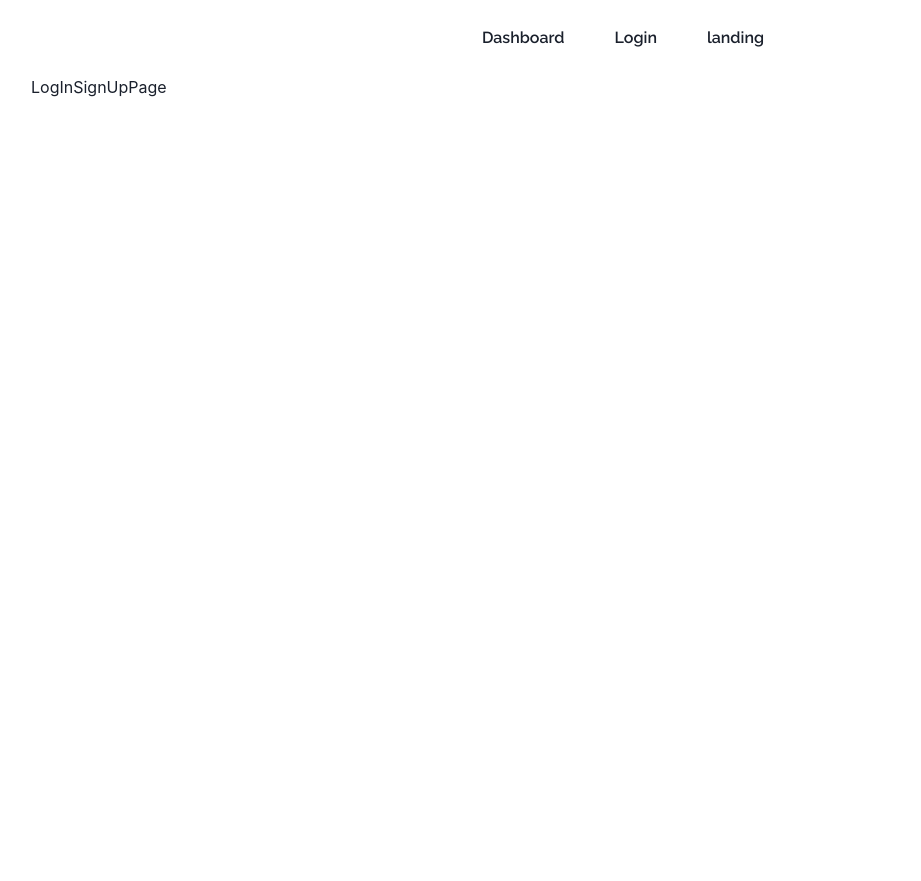
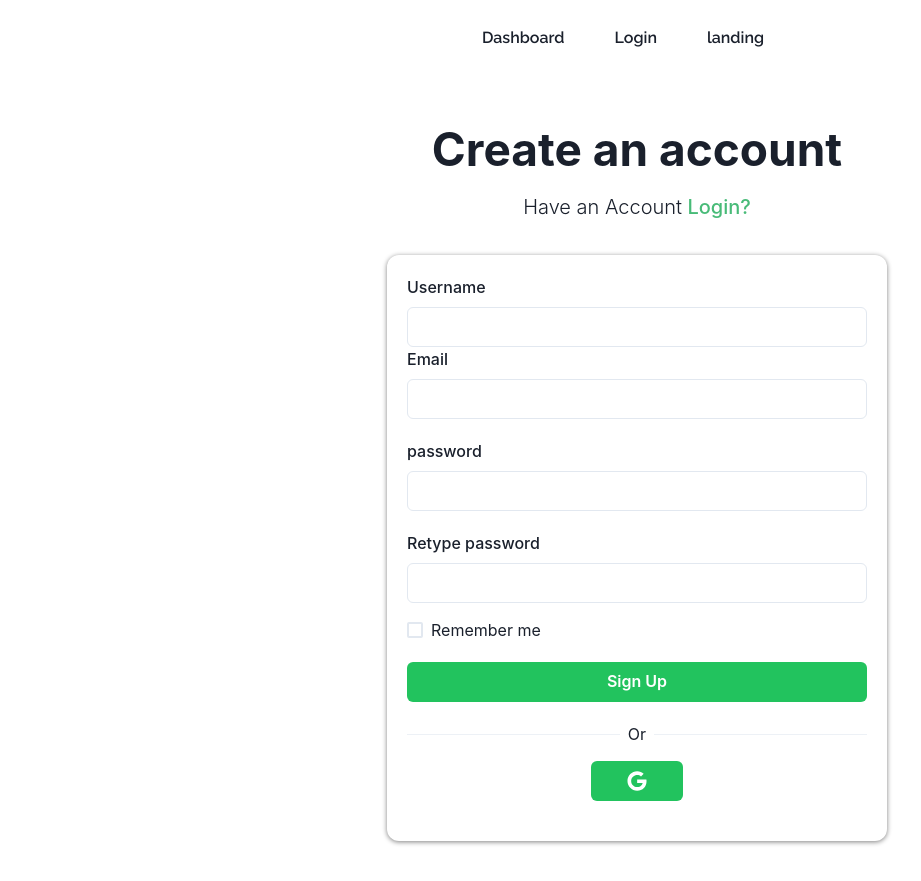
Before and after one commit to AdminForIinRange/morning-clarity, a Next.js app: page /login in a window 1280 px wide. Shown: the whole page, without its empty margins (17-938 px from the left). Before the commit the page ends 800 px from the top, so only its background shows below. Built offline with nearby package versions, Linux system fonts and the light colour scheme.

Commit message:
grabing auth

```diff
--- a/package.json
+++ b/package.json
@@ -9,6 +9,7 @@
     "lint": "next lint"
   },
   "dependencies": {
+    "@chakra-ui/icons": "^2.1.1",
     "@chakra-ui/next-js": "^2.2.0",
     "@chakra-ui/react": "^2.8.2",
     "@emotion/react": "^11.11.4",
--- a/src/app/login/page.jsx
+++ b/src/app/login/page.jsx
@@ -1,11 +1,13 @@
 
+import SignUp from "@/components/auth/signUp/signUp";
 import { Box } from "@chakra-ui/react";
 const LogInSignUpPage = () => {
   return (
     <>
       <Box px={["2", "2", "5", "5", "5"]} pl={["2", "2", "5", "12", "12"]} >
 
-        <h1>LogInSignUpPage</h1>
+
+        <SignUp />
       </Box>
     </>
   );
--- /dev/null
+++ b/src/components/auth/signUp/signUp.jsx
@@ -0,0 +1,140 @@
+
+
+
+import {
+  FormLabel,
+  Input,
+  HStack,
+  VStack,
+  Checkbox,
+  Button,
+  Divider,
+  Text,
+  Box,
+} from "@chakra-ui/react";
+
+import { FaGoogle, FaGithub, FaLinkedin } from "react-icons/fa";
+const SignUp = () => {
+
+  return (
+    <>
+      {" "}
+      <Box
+        h={"100%"}
+
+        rounded={"xl"}
+        px={["20px", "20px", "20px", "30px", "30px"]}
+        py={10}
+      >
+        <VStack justify={"center"} align={"center"} w={"100%"} h={"100%"}>
+          <Text
+            fontSize={["26", "36", "36", "46", "46"]}
+            fontWeight={"700"}
+            textAlign={"center"}
+          >
+            Create an account
+          </Text>
+          <Text
+            fontSize={["16", "18", "18", "20", "20"]}
+            fontWeight={"300"}
+            textAlign={"center"}
+            as={"span"}
+          >
+             Have an Account
+            <Text
+              color={"green.400"}
+              cursor={"pointer"}
+              as={"span"}
+              fontWeight={"500"}
+            >
+              {" "}
+              Login?{" "}
+            </Text>
+          </Text>
+
+          <Box
+            px={5}
+            py={5}
+            mt={"25px"}
+            w={["330px", "400px", "400px", "500px", "500px"]}
+            h={"100%"}
+            rounded={"xl"}
+            boxShadow={"0 1px 5px gray"}
+            align={"left"}
+          >
+
+<FormLabel htmlFor="email"> Username</FormLabel>
+            <Input
+              id="username"
+              type="username"
+              w={"100%"}
+              autoComplete="username"
+              required
+            />
+
+            <FormLabel htmlFor="email"> Email</FormLabel>
+            <Input
+              id="email"
+              type="email"
+              w={"100%"}
+              autoComplete="current-email"
+              required
+            />
+
+            <FormLabel mt={"20px"} htmlFor="password">
+              password
+            </FormLabel>
+            <Input
+              id="password"
+              type="password"
+              required
+              autoComplete="current-password"
+              style={{ width: "100%" }}
+            ></Input>
+
+            <FormLabel mt={"20px"} htmlFor="password">
+              Retype password
+            </FormLabel>
+            <Input
+              id="rePassword"
+              type="password"
+              required
+              autoComplete="current-password"
+              w={"100%"}
+            />
+
+            <HStack mt={"15px"} justify="space-between">
+              <Checkbox>Remember me</Checkbox>
+            </HStack>
+
+            <Button colorScheme="whatsapp" mt={"20px"} w={"100%"} type="submit">
+              Sign Up
+            </Button>
+
+            <HStack mt={"20px"}>
+              <Divider />
+              <Text whiteSpace="nowrap" color="fg.muted">
+                Or
+              </Text>
+              <Divider />
+            </HStack>
+            <HStack
+              mt={"15px"}
+              justify={"center"}
+              align={"center"}
+              mb={"20px"}
+              gap={"10px"}
+            >
+              <Button colorScheme="whatsapp" w={"20%"}>
+                <FaGoogle color="white" size={"20px"} />
+              </Button>
+              {/* allowed btn to be an anchor */}
+            </HStack>
+          </Box>
+        </VStack>
+      </Box>
+    </>
+  );
+};
+
+export default SignUp;
```
Also changed, not shown: src/components/auth/login/login.jsx (added, +123 -0 lines), 2 other files (tests, documents, lock files or other folders).
